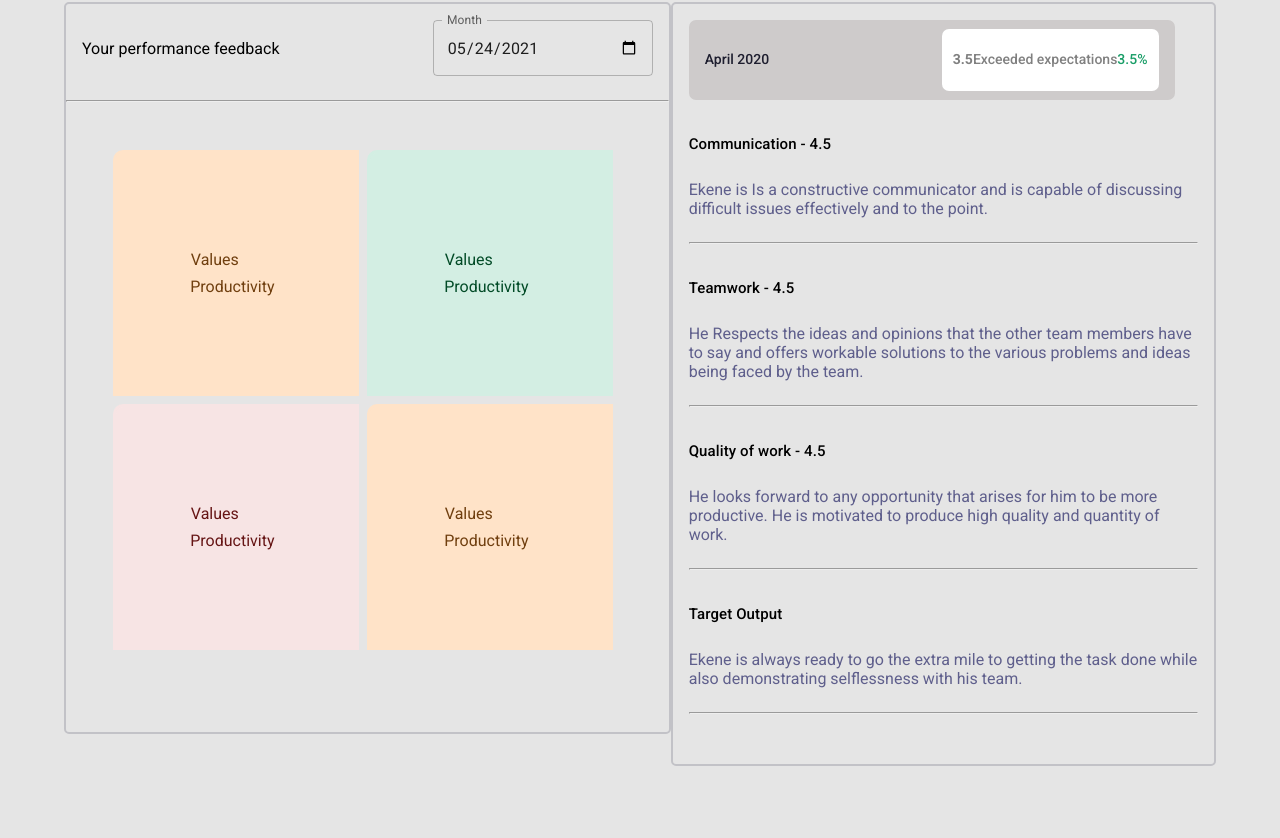
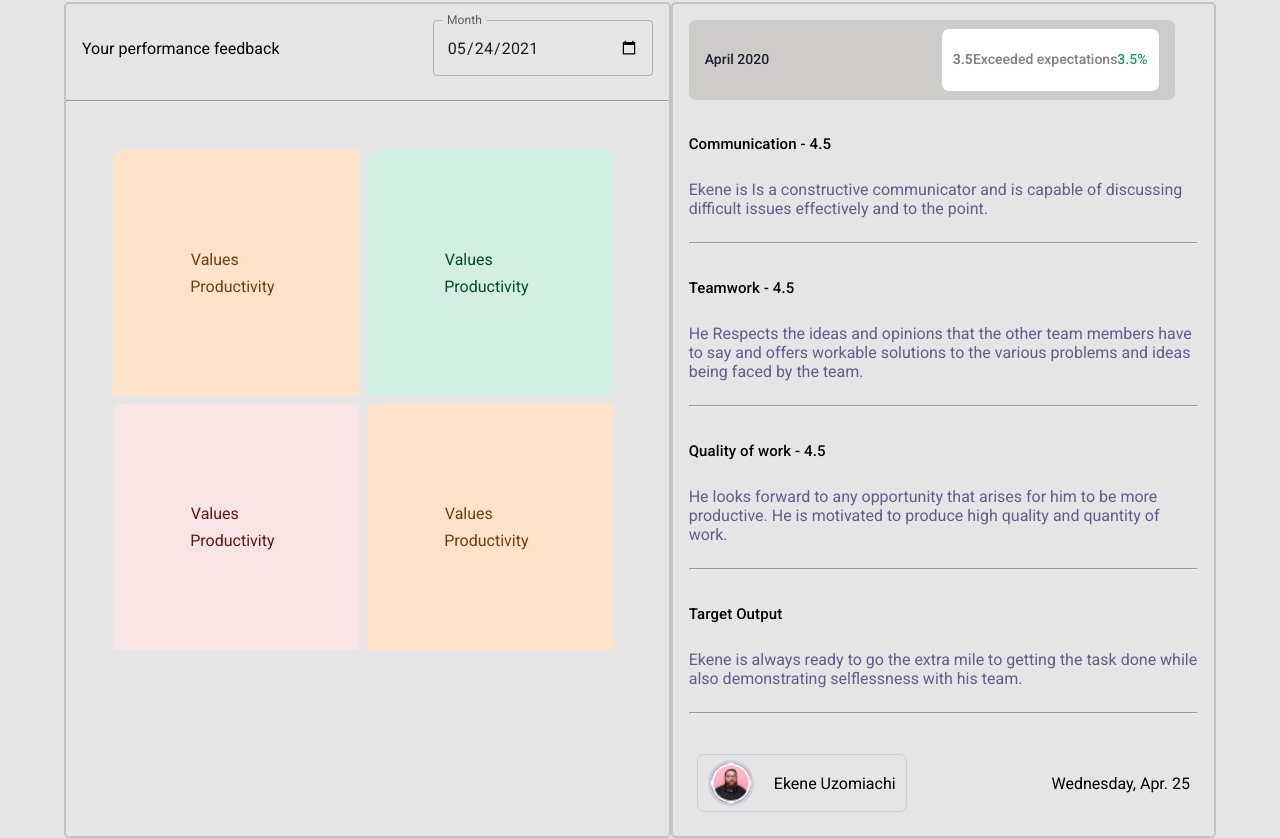
Before and after one commit to nkemjikaobi/beam, a React (Create React App) app: page / in a window 1280 px wide. Shown: the part 336-1174 px from the top of the page. Before the commit the page ends 1102 px from the top, so only its background shows below. Built offline with nearby package versions, Linux system fonts and the light colour scheme.

Commit message:
Footer & Comments description

```diff
--- /dev/null
+++ b/src/Components/Icons/stock/caret.tsx
@@ -0,0 +1,24 @@
+/* eslint-disable max-len */
+import React from "react";
+/**
+ * @param {Object} props Component props
+ * @returns {React.Component} React component
+ */
+const SVG = (props: unknown): unknown => (
+  <svg
+    fill="none"
+    height="16"
+    viewBox="0 0 16 16"
+    width="16"
+    xmlns="http://www.w3.org/2000/svg"
+  >
+    <path
+      d="M4 6L8 10L12 6"
+      stroke="#1E1E2F"
+      strokeLinecap="round"
+      strokeLinejoin="round"
+    />
+  </svg>
+);
+
+export default SVG;
--- a/src/Components/PerformanceComments/PerformanceComments.module.scss
+++ b/src/Components/PerformanceComments/PerformanceComments.module.scss
@@ -2,7 +2,6 @@
 .wrapper {
     border: 2px solid #c2c2c7;
     width: to-rem(513);
-    height: to-rem(728);
     border-radius: to-rem(5);
     display: flex;
     padding: 1rem;
@@ -58,4 +57,35 @@
         }
 
     }
+    .footer {
+        display: flex;
+        justify-content: space-between;
+        align-items: center;
+        margin-top: 1.5rem;
+        padding: 0.5rem;
+        .left {
+            display: flex;
+            align-items: center;
+            justify-content: space-around;
+            border-radius: to-rem(7);
+            border: 1px solid #CECEDE;
+            width: to-rem(208);
+            height: to-rem(56);
+
+            div {
+                width: to-rem(40);
+                height: to-rem(40);
+                border-radius: 50%;
+                display: flex;
+                align-items: center;
+                justify-content: center;
+                border : to-rem(3) solid #CECEDE;
+                background-image: url("../../Assets/images/png/profilePic.png");
+                background-position: center center;
+                background-repeat: no-repeat;
+                background-size: cover;
+                background-color: black;
+            }
+        }
+    }
 }
--- a/src/Components/PerformanceComments/PerformanceComments.tsx
+++ b/src/Components/PerformanceComments/PerformanceComments.tsx
@@ -5,6 +5,7 @@ import Icon from "../Icons/icon";
 import { PerformanceCommentsData } from "../../Constants";
 import IComments from "../../dto/IComments";
 import { Typography } from "@mui/material";
+import proflePic from "../../Assets/images/png/profilePng.png";
 
 const PerformanceComments = () => {
   return (
@@ -31,6 +32,14 @@ const PerformanceComments = () => {
           );
         })}
       </div>
+      <div className={styles.footer}>
+        <div className={styles.left}>
+          <div />
+          <p>Ekene Uzomiachi</p>
+          <Icon name="caret" />
+        </div>
+        <p>Wednesday, Apr. 25</p>
+      </div>
     </div>
   );
 };
--- a/src/Components/PerformanceFeedBack/PerformanceFeedBack.module.scss
+++ b/src/Components/PerformanceFeedBack/PerformanceFeedBack.module.scss
@@ -2,7 +2,6 @@
 .wrapper {
     border: 2px solid #c2c2c7;
     width: to-rem(607);
-    height: to-rem(728);
     border-radius: to-rem(5);
     .header{
         display: flex;
```
Also changed, not shown: src/Assets/images/png/profilePic.png (added).
